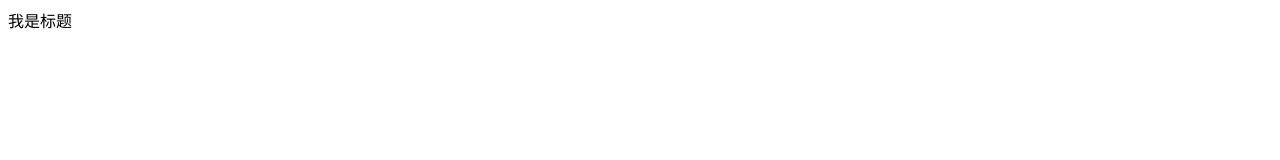
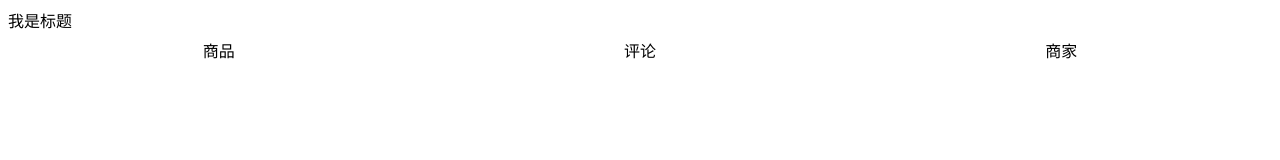
Before and after one commit to wulivictor/shopping, a Vue app: page / in a window 1280 px wide. Shown: the top 160 px of the page. Built offline with nearby package versions, Linux system fonts and the light colour scheme.

Commit message:
添加后台模拟数据

```diff
--- a/src/App.vue
+++ b/src/App.vue
@@ -1,21 +1,38 @@
 <template>
   <div id="app">
     <v-head></v-head>
+    <div class="nav">
+      <div class="nav-item">
+        <a v-link="{path:'/good'}">商品</a>
+      </div>
+      <div class="nav-item">
+        <a v-link="{path:'/rating'}">评论</a>
+      </div>
+      <div class="nav-item">
+        <a v-link="{path:'/seller'}">商家</a>
+      </div>
+    </div>
 
   </div>
 </template>
 
 <script type="text/ecmascript-6">
-  import header from './components/header/header'
-
-  export default {
+import header from './components/header/header'
+export default {
   name: 'App',
-  components : {
-    'v-head':header,
+  components: {
+    'v-head': header
 
   }
 }
 </script>
 
 <style lang="stylus" rel="stylesheet/stylus">
+  .nav
+    text-align :center
+    display :flex
+    height :40px
+    line-height :40px
+    .nav-item
+      flex :1
 </style>
```
Also changed, not shown: 1 other file (tests, documents, lock files or other folders).
